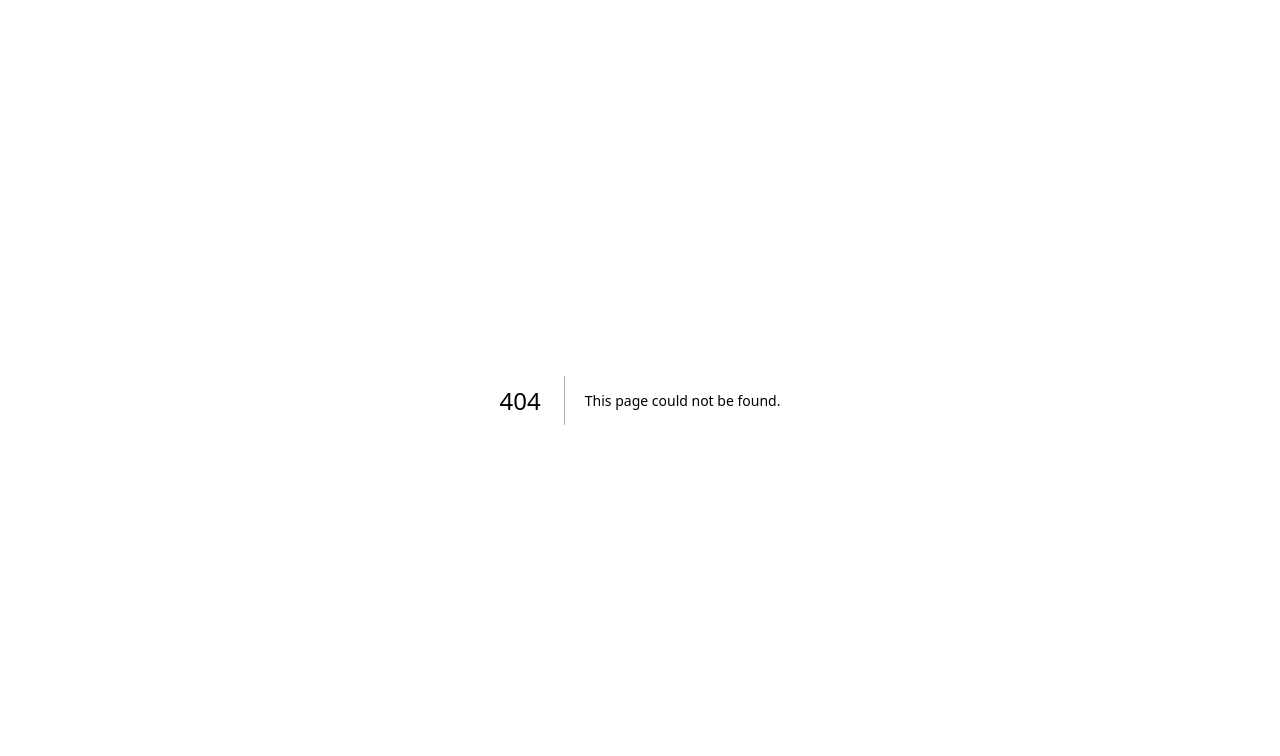
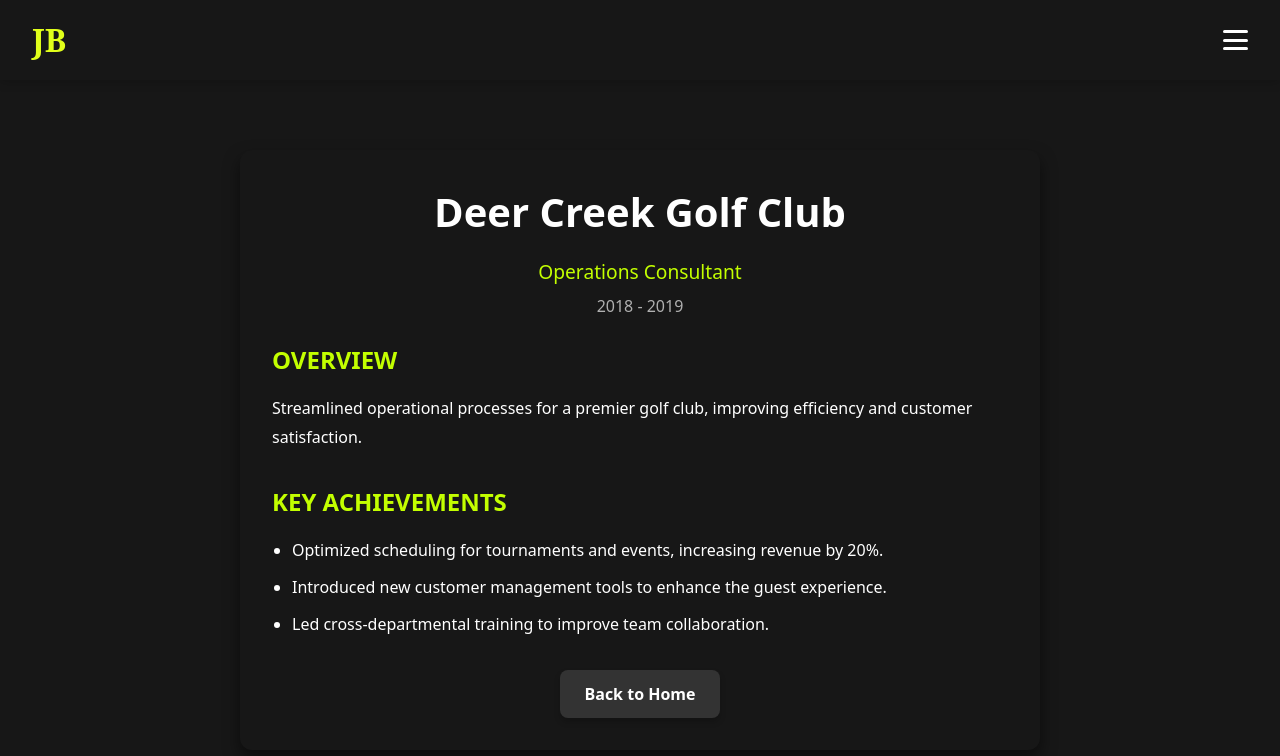
Before and after one commit to jackbird88/portfolio, a Next.js app: page /experience/deer-creek in a window 1280 px wide. Before the commit this address had no page. Shown: the top 756 px of the page. Built offline with nearby package versions, Linux system fonts and the light colour scheme.

Commit message:
Added an experiences page

```diff
--- /dev/null
+++ b/app/experience/[id]/page.tsx
@@ -0,0 +1,112 @@
+"use client"
+
+import { useParams } from "next/navigation";
+import Link from "next/link";
+import styles from "../../../styles/Experience.module.css";
+
+const experienceData = {
+  "rbc-royal-bank": {
+    name: "RBC Royal Bank",
+    role: "Software Developer",
+    years: "2019 - 2021",
+    overview:
+      "Led the development of innovative banking solutions, improving customer experience and operational efficiency.",
+    achievements: [
+      "Developed a new mobile banking feature that increased user engagement by 30%.",
+      "Optimized backend processes, reducing transaction times by 25%.",
+      "Collaborated with cross-functional teams to implement robust security measures.",
+    ],
+  },
+  "pet-valu": {
+    name: "Pet Valu",
+    role: "Software Engineer",
+    years: "2021 - 2023",
+    overview:
+      "Built scalable e-commerce solutions, enhancing the shopping experience for pet lovers across Canada.",
+    achievements: [
+      "Implemented a real-time inventory tracking system across 200+ stores.",
+      "Improved website performance, resulting in a 40% increase in conversions.",
+      "Integrated third-party APIs for seamless payment processing.",
+    ],
+  },
+  "deer-creek": {
+    name: "Deer Creek Golf Club",
+    role: "Operations Consultant",
+    years: "2018 - 2019",
+    overview:
+      "Streamlined operational processes for a premier golf club, improving efficiency and customer satisfaction.",
+    achievements: [
+      "Optimized scheduling for tournaments and events, increasing revenue by 20%.",
+      "Introduced new customer management tools to enhance the guest experience.",
+      "Led cross-departmental training to improve team collaboration.",
+    ],
+  },
+  "western": {
+    name: "Western University",
+    role: "Research Assistant",
+    years: "2017 - 2018",
+    overview:
+      "Conducted advanced research in data science and machine learning as part of academic projects.",
+    achievements: [
+      "Published findings in a peer-reviewed journal on predictive modeling.",
+      "Developed machine learning algorithms to analyze large datasets.",
+      "Collaborated with professors and peers to present research findings at conferences.",
+    ],
+  },
+};
+
+export default function ExperienceDetails() {
+  const { id } = useParams();
+  const experience = experienceData[id as keyof typeof experienceData];
+
+  if (!experience) {
+    return (
+      <div className={styles.error}>
+        <h1>Experience Not Found</h1>
+        <Link href="/" className={styles.backButton}>
+          Back to Home
+        </Link>
+      </div>
+    );
+  }
+
+  return (
+    <div className={styles.container}>
+<header className={styles.header}>
+        <nav className={styles.navBar}>
+          <Link href="/" className={styles.navLogo}>JB</Link>
+          <div className={styles.hamburgerMenu}>
+            <span></span>
+            <span></span>
+            <span></span>
+          </div>
+        </nav>
+      </header>
+      <main className={styles.main}>
+        <h1 className={styles.companyName}>{experience.name}</h1>
+        <h2 className={styles.role}>{experience.role}</h2>
+        <p className={styles.years}>{experience.years}</p>
+
+        <section className={styles.section}>
+          <h3 className={styles.sectionTitle}>Overview</h3>
+          <p className={styles.sectionContent}>{experience.overview}</p>
+        </section>
+
+        <section className={styles.section}>
+          <h3 className={styles.sectionTitle}>Key Achievements</h3>
+          <ul className={styles.achievementList}>
+            {experience.achievements.map((achievement, index) => (
+              <li key={index} className={styles.achievementItem}>
+                {achievement}
+              </li>
+            ))}
+          </ul>
+        </section>
+
+        <Link href="/" className={styles.backButton}>
+          Back to Home
+        </Link>
+      </main>
+    </div>
+  );
+}
--- /dev/null
+++ b/styles/Experience.module.css
@@ -0,0 +1,181 @@
+.container {
+  padding: 32px;
+  background-color: #171717;
+  max-width: 100%;
+  margin: 0 auto;
+  min-height: 100vh;
+  display: flex;
+  flex-direction: column;
+  align-items: center;
+  justify-content: center;
+  animation: fadeIn 1s ease-in-out;
+}
+
+.header {
+  width: 100%;
+  background-color: #171717;
+  color: #e1ff1a;
+  display: flex;
+  justify-content: space-between;
+  align-items: center;
+  padding: 1rem 2rem;
+  position: fixed;
+  top: 0;
+  left: 0;
+  z-index: 100;
+  box-shadow: 0 2px 10px rgba(0, 0, 0, 0.2);
+}
+
+.navBar {
+    width: 100%;
+    background-color: #171717;
+    color: #e1ff1a;
+    display: flex;
+    justify-content: space-between;
+    align-items: center;
+    padding: 1rem 2rem;
+    position: fixed;
+    top: 0;
+    left: 0;
+    z-index: 100;
+    box-shadow: 0 2px 10px rgba(0, 0, 0, 0.2);
+}
+
+.navLogo {
+    font-size: 2rem;
+    font-weight: bold;
+    font-family: 'serif';
+}
+
+.hamburgerMenu {
+    display: flex;
+    flex-direction: column;
+    justify-content: space-between;
+    width: 25px;
+    height: 20px;
+    cursor: pointer;
+}
+
+.hamburgerMenu span {
+    display: block;
+    height: 3px;
+    background-color: #ffffff;
+    border-radius: 2px;
+    transition: transform 0.3s ease;
+}
+
+.hamburgerMenu:hover span {
+    background-color: #e1ff1a;
+}
+
+.main {
+  width: 90%;
+  max-width: 800px;
+  text-align: center;
+  margin-top: 100px;
+  background-color: #171717;
+  border-radius: 12px;
+  padding: 32px;
+  box-shadow: 0px 8px 16px rgba(0, 0, 0, 0.5);
+}
+.companyName {
+  font-size: 2.5rem;
+  font-weight: bold;
+  margin-bottom: 16px;
+  color: #ffffff;
+}
+
+.role {
+  font-size: 1.2rem;
+  color: #c3ff00;
+  margin-bottom: 8px;
+}
+
+.years {
+  font-size: 1rem;
+  color: #b0b0b0;
+  margin-bottom: 24px;
+}
+
+.section {
+  text-align: left;
+  margin-bottom: 32px;
+}
+
+.sectionTitle {
+  font-size: 1.5rem;
+  font-weight: bold;
+  color: #c3ff00;
+  margin-bottom: 16px;
+  text-transform: uppercase;
+}
+
+.sectionContent {
+  font-size: 1rem;
+  line-height: 1.8;
+  color: #ffffff;
+}
+
+.achievementList {
+  list-style: disc;
+  padding-left: 20px;
+}
+
+.achievementItem {
+  font-size: 1rem;
+  line-height: 1.8;
+  color: #ffffff;
+  margin-bottom: 8px;
+}
+
+.backButton {
+    display: inline-block;
+    background-color: #333;
+    color: #ffffff;
+    text-decoration: none;
+    font-size: 16px;
+    font-weight: bold;
+    text-align: center;
+    padding: 12px 24px;
+    border-radius: 8px;
+    transition: color 0.3s ease, background-color 0.3s ease;
+    box-shadow: 0px 4px 6px rgba(0, 0, 0, 0.2);
+}
+
+.backButton:hover {
+    color: #c3ff00;
+    background-color: #444;
+    cursor: pointer;
+}
+
+.backButton:active {
+  transform: scale(0.98);
+}
+
+@keyframes fadeIn {
+  from {
+    opacity: 0;
+  }
+  to {
+    opacity: 1;
+  }
+}
+
+@media (max-width: 768px) {
+  .main {
+    width: 100%;
+    padding: 16px;
+  }
+
+  .companyName {
+    font-size: 2rem;
+  }
+
+  .sectionTitle {
+    font-size: 1.2rem;
+  }
+
+  .achievementItem {
+    font-size: 0.9rem;
+  }
+}
--- a/styles/Projects.module.css
+++ b/styles/Projects.module.css
@@ -1,6 +1,6 @@
 .container {
     min-height: 100vh;
-    background-color: #000;
+    background-color: #171717;
     padding: 5rem 5vw;
   }
 
```
Also changed, not shown: components/Hero.tsx (+9 -0 lines).
